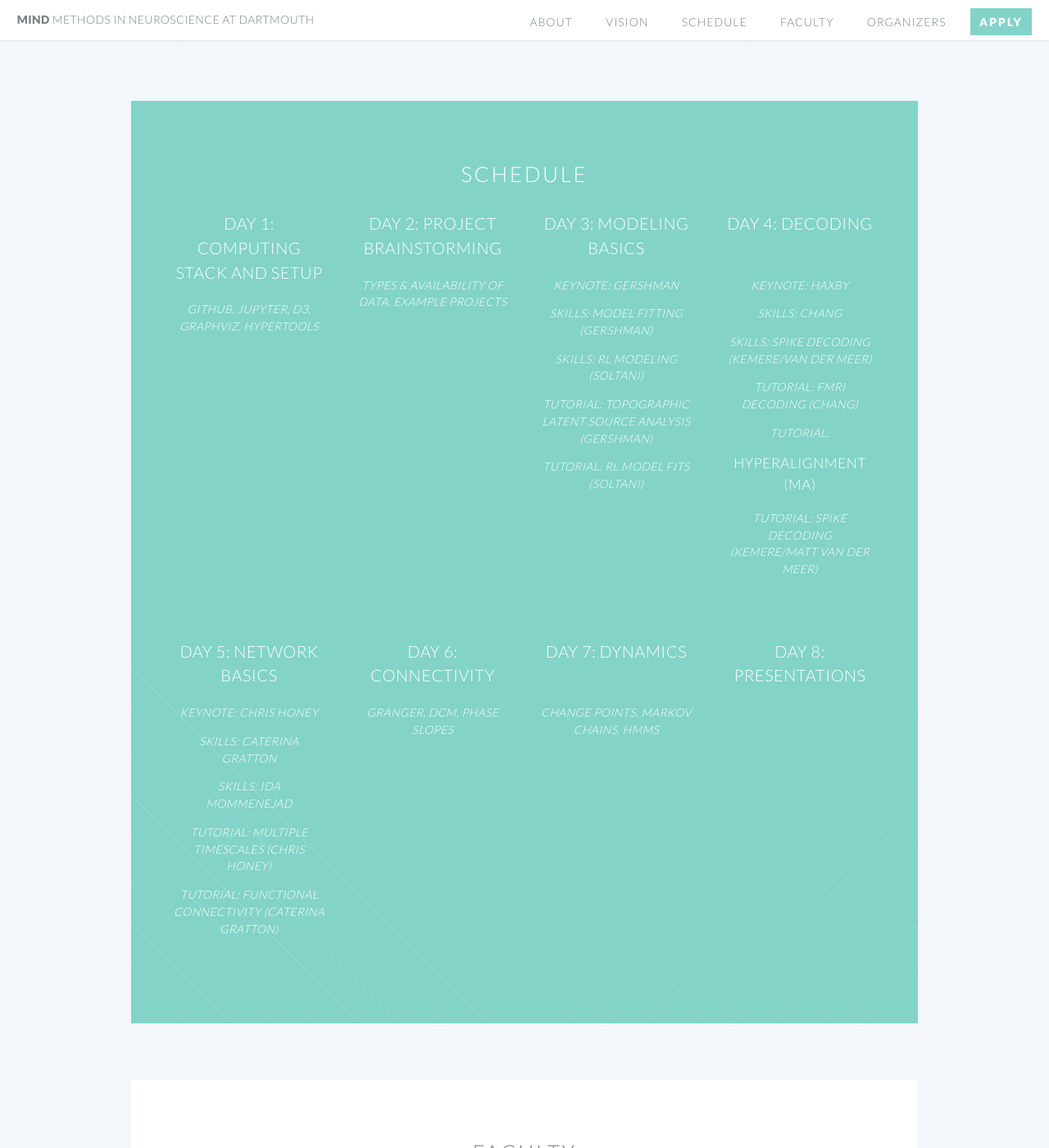
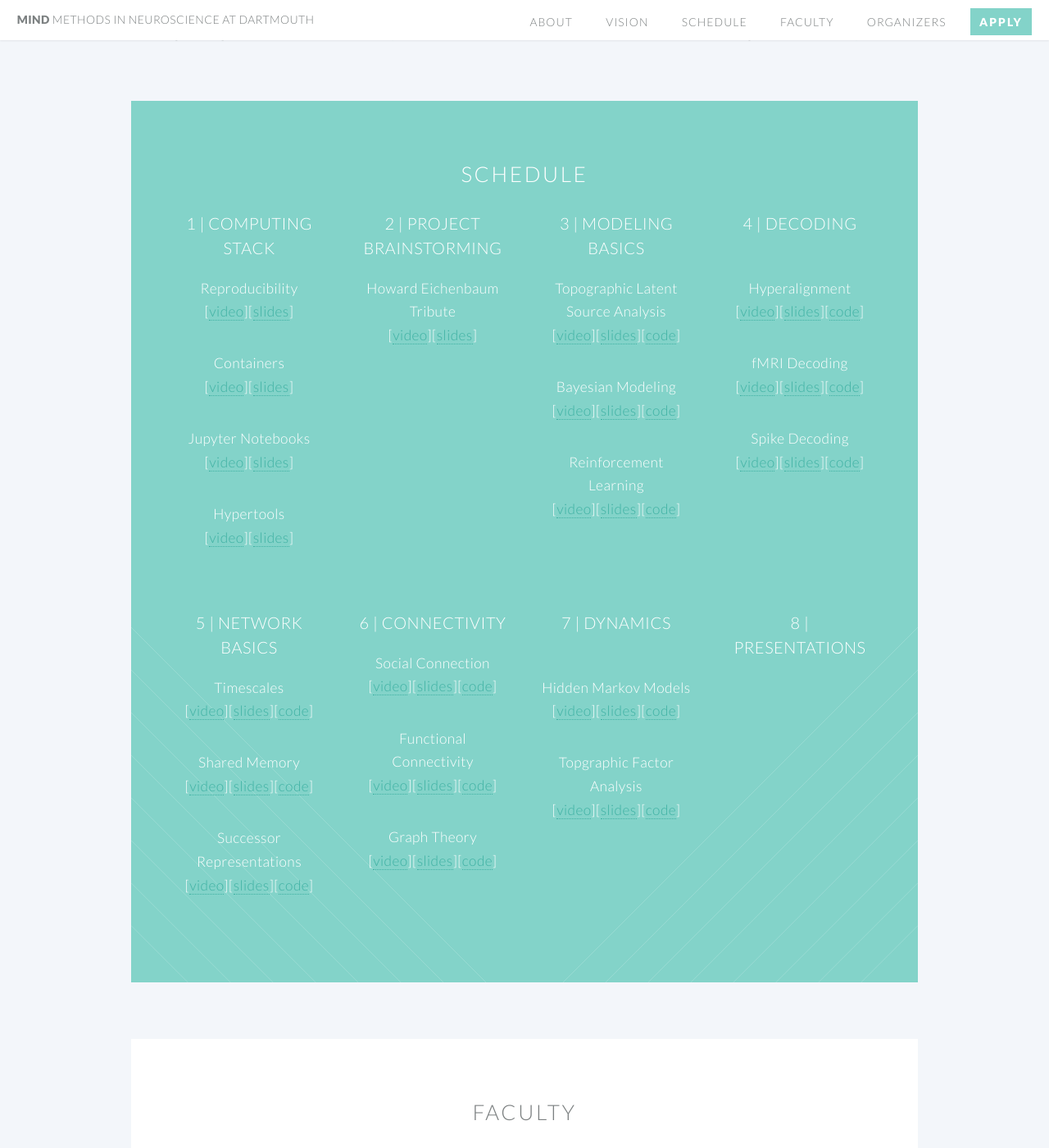
Before and after one commit to Summer-MIND/Summer-MIND.github.io, a Jekyll site: the page built from index.html, in a window 1280 px wide and 1400 px high, scrolled down 1356 px. Shown: the whole window at 82% size. Built offline with Jekyll 4.4.1, drawn with Linux system fonts in a browser that asks for light colours; comment, search, counter and statistics services are not loaded.

Commit message:
Updated schedule formatting.

```diff
--- a/index.html
+++ b/index.html
@@ -43,6 +43,7 @@ layout: landing-page
 					-->
 
 				<!-- Two -->
+
 					<a name="schedule"><section class="wrapper style2 container special"></a>
 						<header>
 							<h2>Schedule</h2>
@@ -51,100 +52,90 @@ layout: landing-page
 							<div class="3u">
 								<section>
 									<header>
-										<h3>Day
-										1:
-										Computing
-										Stack
-										and
-										Setup</h3>
-<h4 class="topic">GitHub, Jupyter, d3, Graphviz, hypertools</h4>
+										<h3>1 | Computing Stack</h3>
 									</header>
-								</section>
-
-							</div>
-							<div class="3u">
-								<section>
-									<header>
-										<h3>Day
-										2:
-										Project
-										Brainstorming</h3>
-<h4 class="topic">Types & availability of data, Example projects</h4>
-									</header>
-								</section>
-
-							</div>
-                            <div class="3u">
-								<section>
-									<header>
-										<h3>Day 3: Modeling Basics</h3>
 									<ul>
-												<li><h4 class="topic"><a href="">Keynote: Gershman</a></h4></li>
-												<li><h4 class="topic"><a href="">Skills:
-												Model fitting (Gershman)</a></h4></li>
-												<li><h4 class="topic"><a href="">Skills: RL modeling (Soltani)</a></h4></li>
-												<li><h4 class="topic"><a href="https://github.com/sjgershm/tlsa_matlab">Tutorial: Topographic Latent Source Analysis (Gershman)</a></h4></li>
-												<li><h4 class="topic"><a href="https://github.com/Summer-MIND/mind_2017/blob/master/Tutorials/decision_learning/MIND%20summer%20school-Soltani%20Lab.ipynb">Tutorial: RL model fits (Soltani)</a></h4></li>
+										<li><p>Reproducibility<br>[<a href="">video</a>][<a href="">slides</a>]</p></li>
+										<li><p>Containers<br>[<a href="">video</a>][<a href="">slides</a>]</p></li>
+										<li><p>Jupyter Notebooks<br>[<a href="">video</a>][<a href="">slides</a>]</p></li>
+										<li><p>Hypertools<br>[<a href="">video</a>][<a href="">slides</a>]</p></li>
 									</ul>
-									</header>
 								</section>
 							</div>
 						<div class="3u">
 							<section>
 								<header>
-										<h3>Day 4: Decoding<br><br></h3>
+									<h3>2 | Project Brainstorming</h3>
+								</header>
 								<ul>
-												<li><h4 class="topic"><a href="">Keynote: Haxby</a></h4></li>
-												<li><h4 class="topic"><a href="">Skills: Chang</a></h4></li>
-												<li><h4 class="topic"><a href="">Skills: Spike decoding (Kemere/van der Meer)</a></h4></li>
-												<li><h4 class="topic"><a href="https://github.com/Summer-MIND/mind_2017/blob/master/Tutorials/Decoding/Chang_Decoding.ipynb">Tutorial: fMRI Decoding (Chang)</a></h4></li>
-												<li><h4 class="topic"><a href="https://github.com/Summer-MIND/mind_2017/blob/master/Tutorials/hyperalignment/hyperalignment_tutorial.ipynb">Tutorial:</h4><h4>Hyperalignment (Ma)</a></h4></li>
-												<li><h4 class="topic"><a href="https://github.com/Summer-MIND/mind_2017/tree/master/Tutorials/SpikeDecoding">Tutorial: Spike Decoding (Kemere/Matt van der Meer)</a></h4></li>
-										</ul>
-									</header>
+									<li><p>Howard Eichenbaum Tribute<br>[<a href="">video</a>][<a href="">slides</a>]</p></li>
 							</section>
 						</div>
-
+            <div class="3u">
+							<section>
+								<header>
+									<h3>3 | Modeling Basics</h3>
+								</header>
+								<ul>
+									<li><p>Topographic Latent Source Analysis<br>[<a href="">video</a>][<a href="">slides</a>][<a href="">code</a>]</p></li>
+									<li><p>Bayesian Modeling<br>[<a href="">video</a>][<a href="">slides</a>][<a href="">code</a>]</p></li>
+									<li><p>Reinforcement Learning<br>[<a href="">video</a>][<a href="">slides</a>][<a href="">code</a>]</p></li>
+								</ul>
+							</section>
+						</div>
+						<div class="3u">
+							<section>
+								<header>
+									<h3>4 | Decoding<br><br></h3>
+								</header>
+								<ul>
+									<li><p>Hyperalignment<br>[<a href="">video</a>][<a href="">slides</a>][<a href="https://github.com/Summer-MIND/mind_2017/blob/master/Tutorials/hyperalignment/hyperalignment_tutorial.ipynb">code</a>]</p></li>
+									<li><p>fMRI Decoding<br>[<a href="">video</a>][<a href="">slides</a>][<a href="https://github.com/Summer-MIND/mind_2017/blob/master/Tutorials/Decoding/Chang_Decoding.ipynb">code</a>]</p></li>
+									<li><p>Spike Decoding<br>[<a href="">video</a>][<a href="">slides</a>][<a href="https://github.com/Summer-MIND/mind_2017/tree/master/Tutorials/SpikeDecoding">code</a>]</p></li>
+								</ul>
+							</section>
+						</div>
 					</div>
 				  <div class="row">
 						<div class="3u">
 							<section>
 								<header>
-										<h3>Day 5: Network Basics</h3>
+									<h3>5 | Network Basics</h3>
+								</header>
 									<ul>
-												<li><h4 class="topic"><a href="">Keynote: Chris Honey</a></h4></li>
-												<li><h4 class="topic"><a href="">Skills: Caterina Gratton</a></h4></li>
-												<li><h4 class="topic"><a href="">Skills: Ida Mommenejad</a></h4></li>
-												<li><h4 class="topic"><a href="https://github.com/Summer-MIND/mind_2017/blob/master/Tutorials/TimescalesTutorial/TimescalesTutorial.ipynb">Tutorial: Multiple Timescales (Chris Honey)</a></h4></li>
-												<li><h4 class="topic"><a href="https://github.com/cgratton/DartmouthMIND_tutorial">Tutorial: Functional Connectivity (Caterina Gratton)</a></h4></li>
+										<li><p>Timescales<br>[<a href="">video</a>][<a href="">slides</a>][<a href="https://github.com/Summer-MIND/mind_2017/blob/master/Tutorials/TimescalesTutorial/TimescalesTutorial.ipynb">code</a>]</p></li>
+										<li><p>Shared Memory<br>[<a href="">video</a>][<a href="">slides</a>][<a href="https://github.com/cgratton/DartmouthMIND_tutorial">code</a>]</p></li>
+										<li><p>Successor Representations<br>[<a href="">video</a>][<a href="">slides</a>][<a href="">code</a>]</p></li>
 								</ul>
-									</header>
-								</section>
-
-							</div>
-							<div class="3u">
-								<section>
-									<header>
-										<h3>Day 6: Connectivity</h3>
-<h4 class="topic">Granger, DCM, phase slopes</h4>
-									</header>
-
 							</section>
 						</div>
 						<div class="3u">
 							<section>
 								<header>
-										<h3>Day 7: Dynamics<br><br></h3>
-<h4 class="topic">Change points, Markov chains, HMMs</h4>
+									<h3>6 | Connectivity</h3>
 								</header>
-
+								<ul>
+									<li><p>Social Connection<br>[<a href="">video</a>][<a href="">slides</a>][<a href="">code</a>]</p></li>
+									<li><p>Functional Connectivity<br>[<a href="">video</a>][<a href="">slides</a>][<a href="https://github.com/cgratton/DartmouthMIND_tutorial">code</a>]</p></li>
+									<li><p>Graph Theory<br>[<a href="">video</a>][<a href="">slides</a>][<a href="">code</a>]</p></li>
+								</ul>
 							</section>
-
 						</div>
             <div class="3u">
 							<section>
 								<header>
-										<h3>Day 8:  Presentations</h3>
+									<h3>7 | Dynamics<br><br></h3>
+								</header>
+								<ul>
+									<li><p>Hidden Markov Models<br>[<a href="">video</a>][<a href="">slides</a>][<a href="">code</a>]</p></li>
+									<li><p>Topgraphic Factor Analysis<br>[<a href="">video</a>][<a href="">slides</a>][<a href="https://github.com/cgratton/DartmouthMIND_tutorial">code</a>]</p></li>
+								</ul>
+							</section>
+						</div>
+						<div class="3u">
+							<section>
+								<header>
+									<h3>8 | Presentations</h3>
 								</header>
 							</section>
 						</div>
```
Lines whose indentation alone changed are shown as unchanged.
